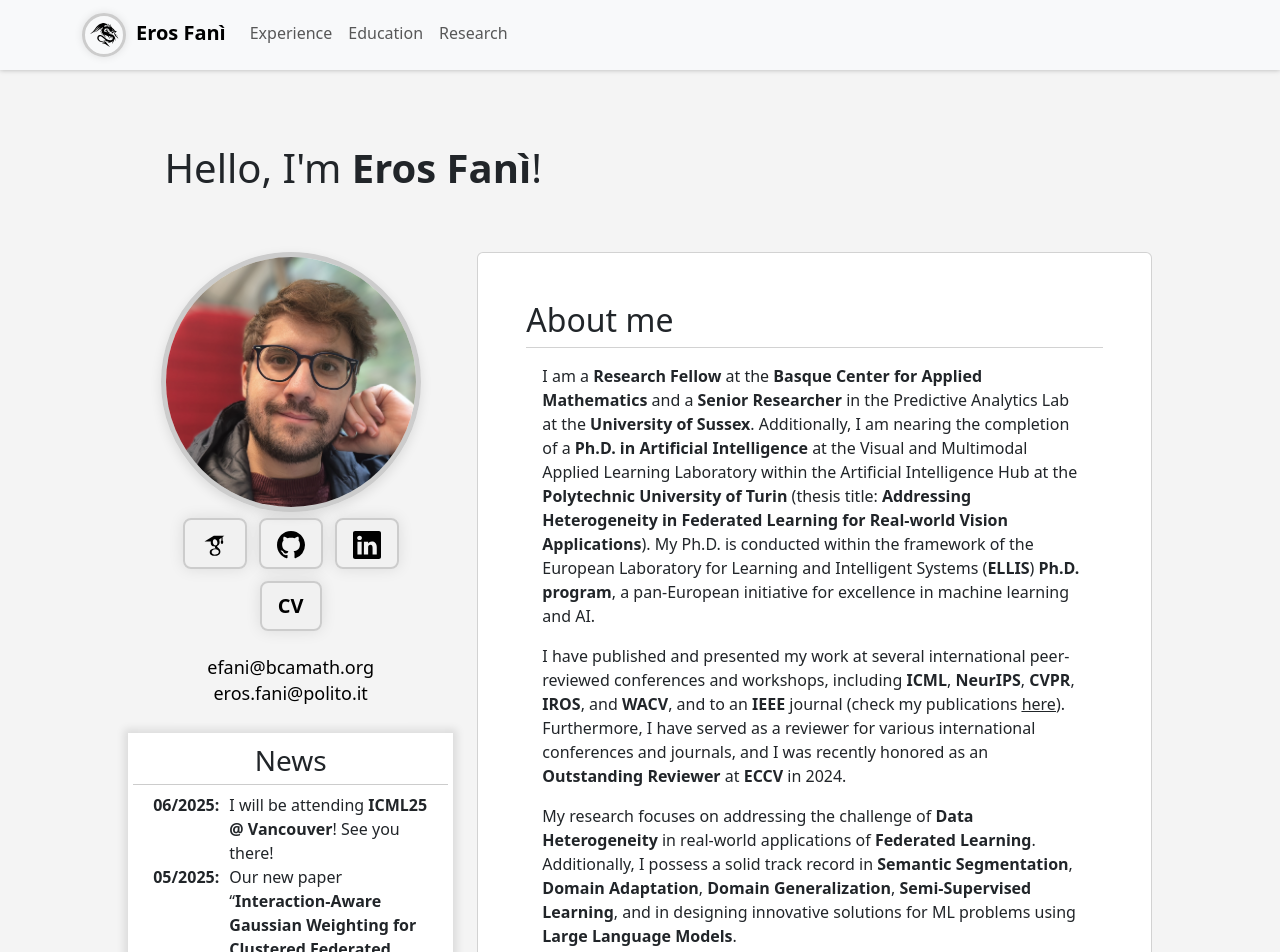
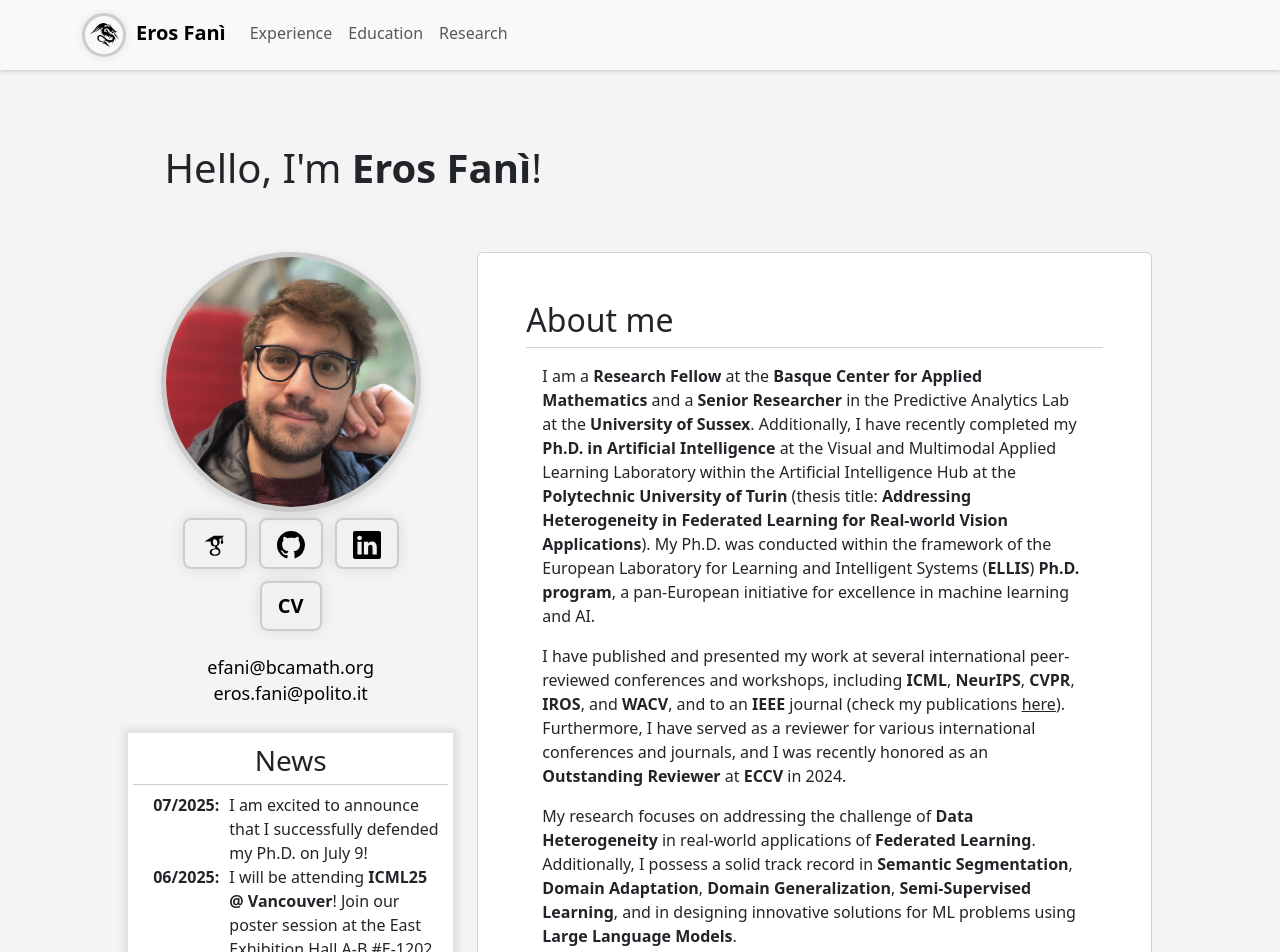
Before and after one commit to erosfani/erosfani.github.io, a React (Vite) app: page / in a window 1280 px wide. Shown: the top 952 px of the page. Built offline with nearby package versions, Linux system fonts and the light colour scheme.

Commit message:
added news to about section

```diff
--- a/src/sections/About.jsx
+++ b/src/sections/About.jsx
@@ -85,8 +85,12 @@ const About = () => {
             <h3> News </h3>
             <ul className="news-list">
               <li>
+                <span className="date">07/2025:</span>
+                <span className="content">I am excited to announce that I successfully defended my Ph.D. on July 9!</span>
+              </li>
+              <li>
                 <span className="date">06/2025:</span>
-                <span className="content">I will be attending <strong>ICML25 @ Vancouver</strong>! See you there!</span>
+                <span className="content">I will be attending <strong>ICML25 @ Vancouver</strong>! Join our poster session at the East Exhibition Hall A-B #E-1202, at the poster session 3, on Wednesday, July 16, at 11 a.m. local time. See you there!</span>
               </li>
               <li>
                 <span className="date">05/2025:</span>
@@ -155,7 +159,7 @@ const About = () => {
                   </span></>
                 </span>.
 
-                Additionally, I am nearing the completion of a <strong> Ph.D. in Artificial Intelligence </strong>
+                Additionally, I have recently completed my <strong> Ph.D. in Artificial Intelligence </strong>
                 at the
                 <span onClick={() =>
                   window.open('https://vandal.polito.it/index.php/people/', '_blank')}>
@@ -174,7 +178,7 @@ const About = () => {
                 (thesis title:
                 <strong> Addressing Heterogeneity in Federated Learning for Real-world Vision Applications</strong>).
 
-                My Ph.D. is conducted within the framework of the
+                My Ph.D. was conducted within the framework of the
                 <span onClick={() =>
                   window.open('https://ellis.eu/phd-postdoc', '_blank')}>
                   <> <span className='highlight'>
```
